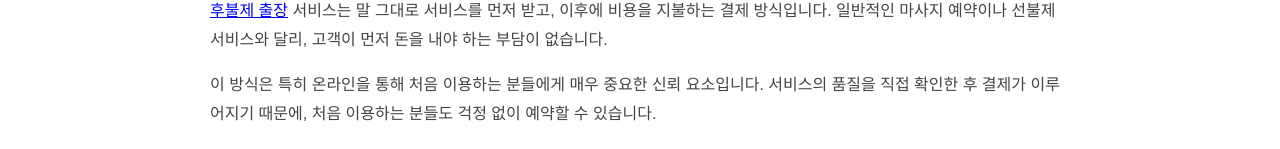
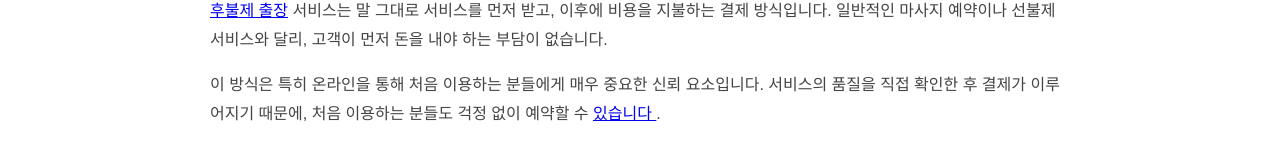
Before and after one commit to lowealex/Postpaid-business-trip, a plain HTML site: page index.html in a window 1280 px wide. Shown: the part 651-800 px from the top of the page. Drawn offline with Linux system fonts and the light colour scheme.

Commit message:
Update index.html

```diff
--- a/index.html
+++ b/index.html
@@ -171,7 +171,7 @@ video { width: 100%; display: block; }
 <div class="section prose">
 <h2>후불제 출장 서비스가 무엇인가요?</h2>
 <p><a href="https://www.kakaochuljang.com/" target="_blank" rel="noopener">후불제 출장</a> 서비스는 말 그대로 서비스를 먼저 받고, 이후에 비용을 지불하는 결제 방식입니다. 일반적인 마사지 예약이나 선불제 서비스와 달리, 고객이 먼저 돈을 내야 하는 부담이 없습니다.</p>
-<p>이 방식은 특히 온라인을 통해 처음 이용하는 분들에게 매우 중요한 신뢰 요소입니다. 서비스의 품질을 직접 확인한 후 결제가 이루어지기 때문에, 처음 이용하는 분들도 걱정 없이 예약할 수 있습니다.</p>
+<p>이 방식은 특히 온라인을 통해 처음 이용하는 분들에게 매우 중요한 신뢰 요소입니다. 서비스의 품질을 직접 확인한 후 결제가 이루어지기 때문에, 처음 이용하는 분들도 걱정 없이 예약할 수 <a href="http://seoul-outcall-massage.s3-website.eu-north-1.amazonaws.com/">있습니다 </a> .</p>
 <div class="explainer">
 <div class="ex-icon">💳</div>
 <div>
```
